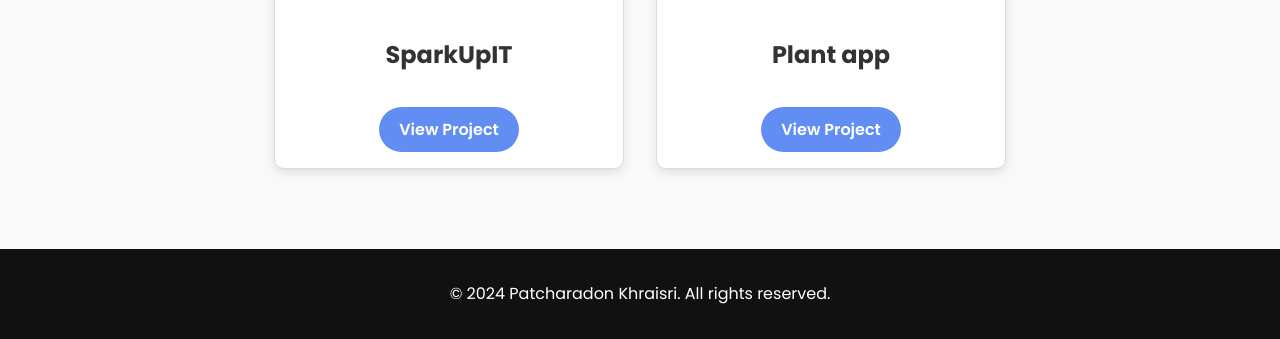
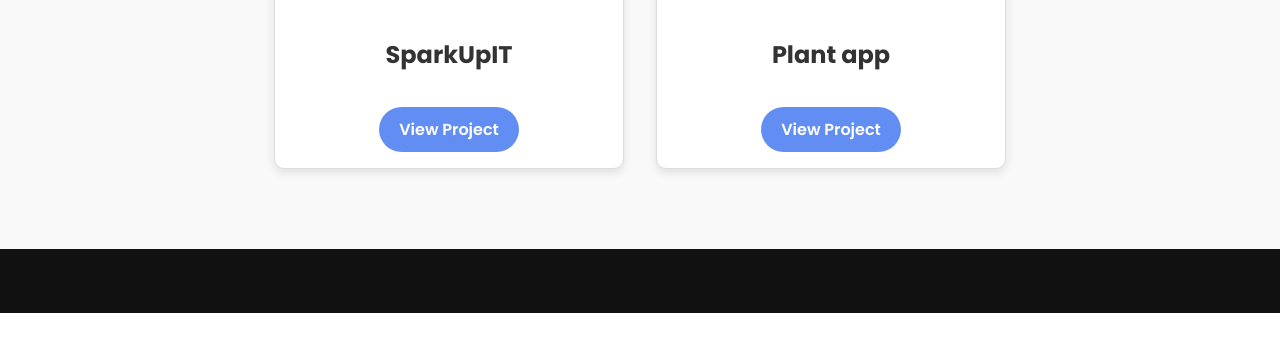
Before and after one commit to PremLM/portfolio, a plain HTML site: page index.html in a window 1280 px wide. Shown: the part 2436-2775 px from the top of the page. After the commit the page ends 2749 px from the top, so only its background shows below. Drawn offline with nearby package versions, Linux system fonts and the light colour scheme.

Commit message:
edit footer

```diff
--- a/index.html
+++ b/index.html
@@ -116,7 +116,6 @@
     <!-- Footer Section -->
     <footer>
         <div class="container">
-            <p>© 2024 Patcharadon Khraisri. All rights reserved.</p>
         </div>
     </footer>
 
```
